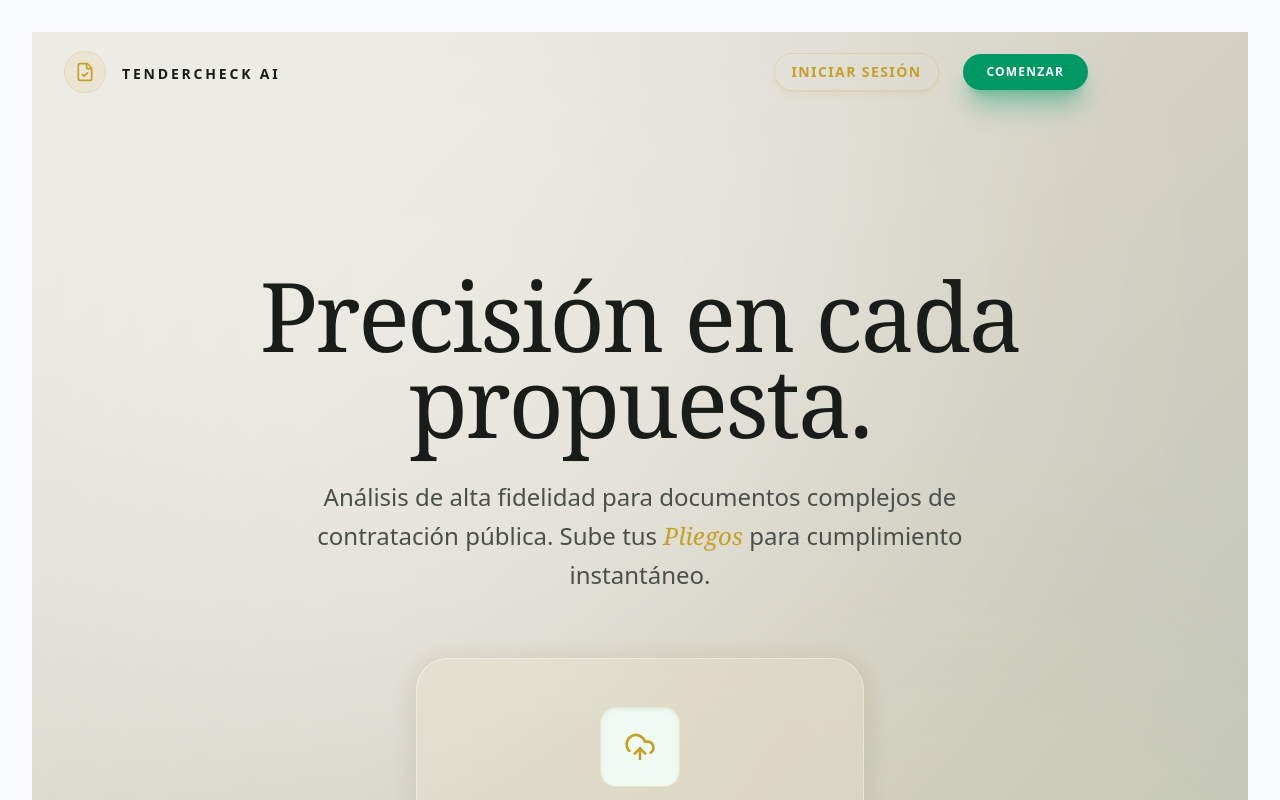
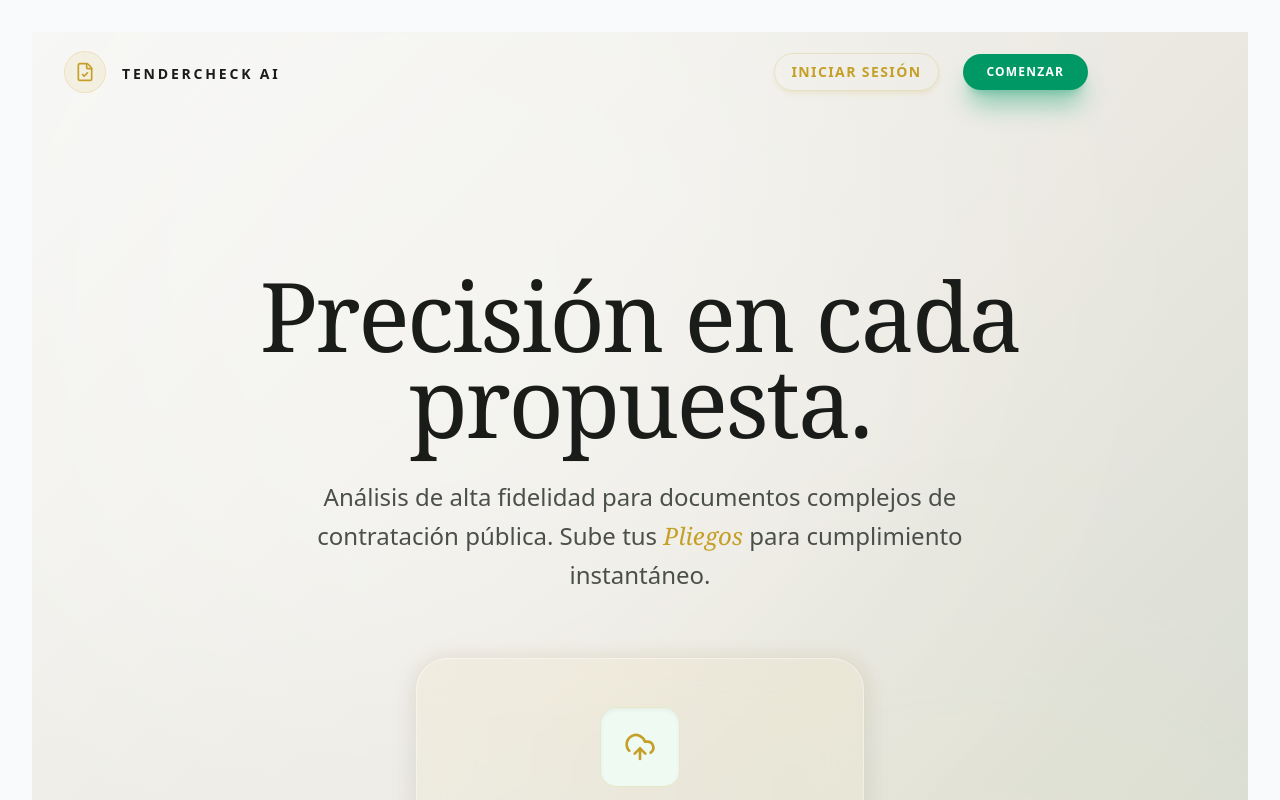
Before and after one commit to elecodes/TenderCheck-AI, a React (Vite) app in the folder frontend/: page / in a window 1280 px wide. Shown: the top 800 px of the page. Built offline with nearby package versions, Linux system fonts and the light colour scheme; no server answers.

Commit message:
style(ui): lighten landing page background gradient

```diff
--- a/frontend/src/pages/LandingPage.tsx
+++ b/frontend/src/pages/LandingPage.tsx
@@ -5,7 +5,7 @@ import { Link } from 'react-router-dom';
 
 export const LandingPage: React.FC = () => {
   return (
-    <div className="min-h-screen w-full bg-[#D3D0C2] bg-gradient-to-br from-[#E8E6DE] via-[#D3D0C2] to-[#B8C1B7] text-[#1a1c1a] overflow-hidden relative font-sans isolation-auto">
+    <div className="min-h-screen w-full bg-[#EAE8E0] bg-gradient-to-br from-[#F5F5F3] via-[#EAE8E0] to-[#CED6CD] text-[#1a1c1a] overflow-hidden relative font-sans isolation-auto">
       <Navbar />
 
       {/* Decorative Orbs (Mixed) */}
```
